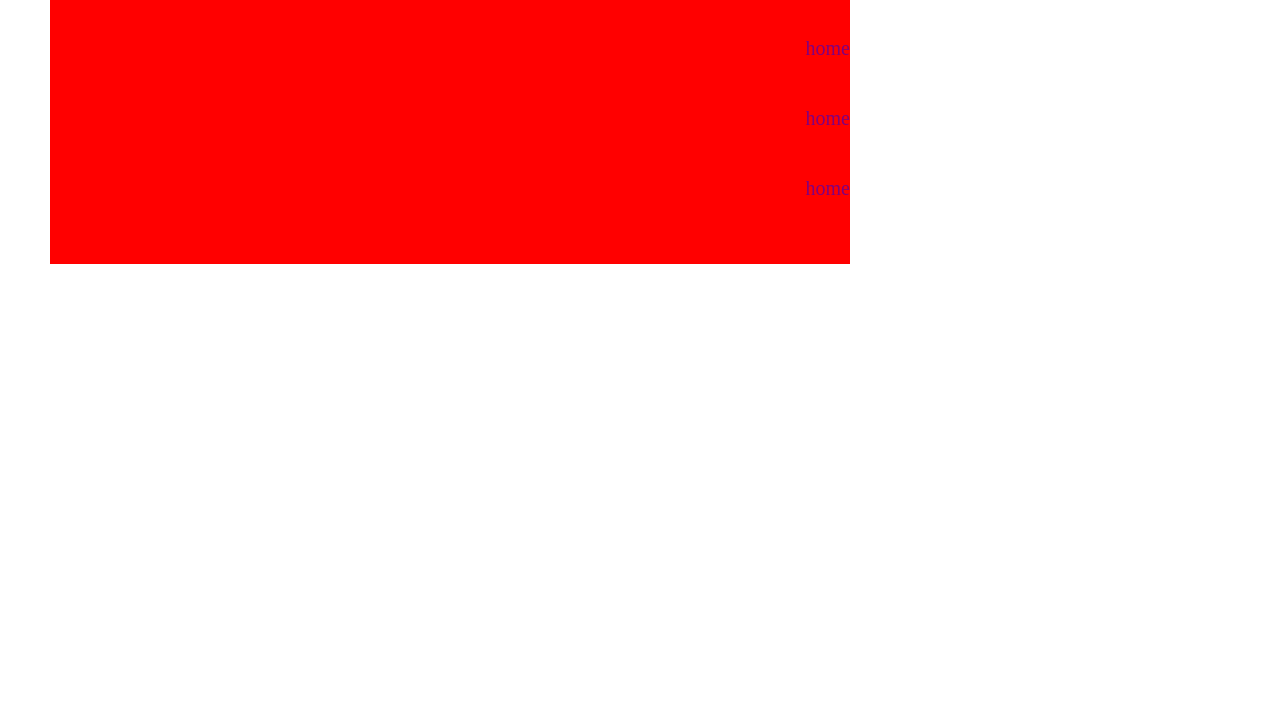
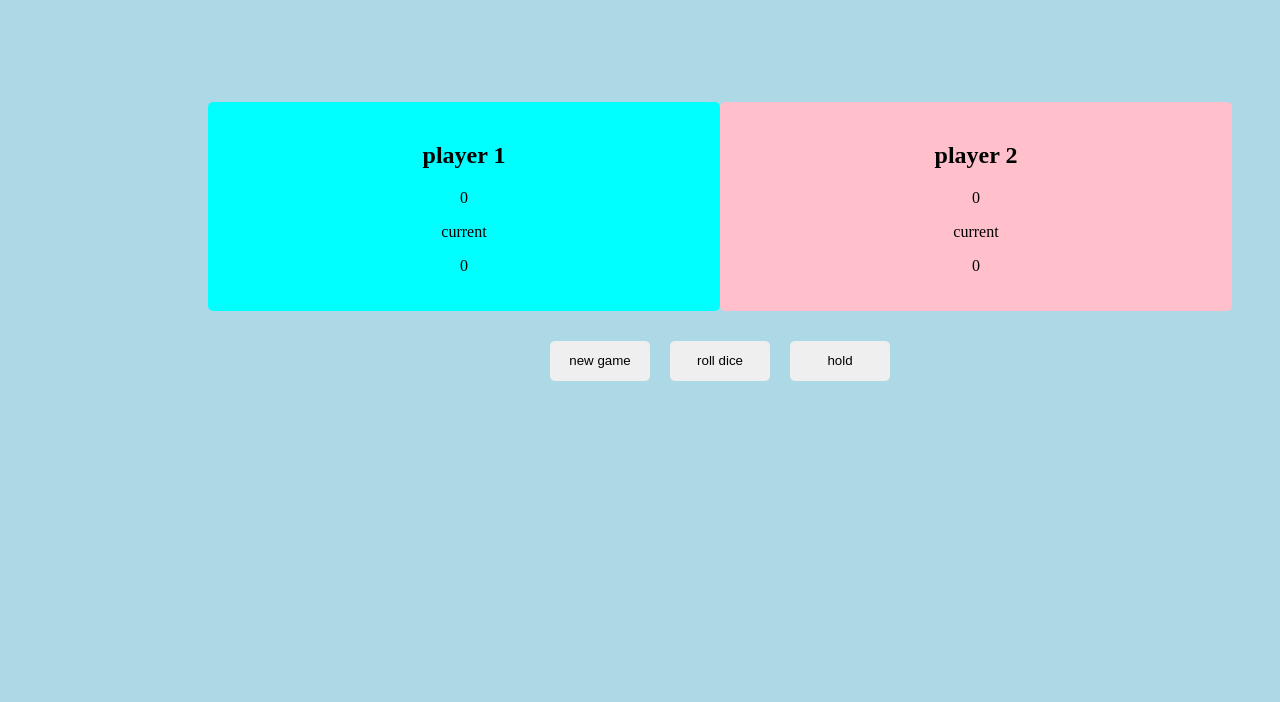
Before and after one commit to Natali-Labadze/dice-roll, a website: page index.html in a window 1280 px wide. Shown: the part 98-800 px from the top of the page. Drawn offline with Linux system fonts and the light colour scheme.

Commit message:
added new code in js,css,html  files

```diff
--- a/index.html
+++ b/index.html
@@ -5,28 +5,39 @@
     <meta charset="UTF-8">
     <meta http-equiv="X-UA-Compatible" content="IE=edge">
     <meta name="viewport" content="width=device-width, initial-scale=1.0">
-    <link rel="stylesheet" href="styles/style.css">
+    <link rel="stylesheet" href="main.css">
     <title>Document</title>
 </head>
 
 <body>
-    <header>
-        <div class="flex">
-            <a class="logo" href="#">logo</a>
-            <nav class="navbar">
-                <ul class="navbar_ul">
-                    <li class="navbar_li">
-                        <a href="#"></a>home</li>
-                    <li class="navbar_li">
-                        <a href="#"></a>home</li>
-                    <li class="navbar_li">
-                        <a href="#"></a>home</li>
-                    <li class="navbar_li">
-                        <a href="#"></a>home</li>
-                </ul>
-            </nav>
+    <main>
+        <div class="sections">
+            <section class="player player--0 player--active">
+                <h2 class="name" id="name--0">player 1</h2>
+                <p class="score" id="score--0">43</p>
+                <div class="current">
+                    <p class="current-label">current</p>
+                    <p class="current-score" id="current--0"> 0</p>
+                </div>
+            </section>
+            <section class="player player--1 ">
+                <h2 class="name" id="name--1">player 2</h2>
+                <p class="score" id="score--1">24</p>
+                <div class="current">
+                    <p class="current-label">current</p>
+                    <p class="current-score" id="current--1">0</p>
+                </div>
+            </section>
         </div>
-    </header>
+        <img src="/dice-1.png" alt="dice" class="dice" id="dice">
+        <div class="buttons_roll">
+            <button class="btn  btn--new">new game</button>
+            <button class="btn  btn--roll" id="btn--roll">roll dice</button>
+            <button class="btn  btn--hold">hold</button>
+        </div>
+    </main>
 </body>
+<script src="script.js">
+</script>
 
 </html>
--- /dev/null
+++ b/main.css
@@ -0,0 +1,65 @@
+body {
+    width: 100%;
+    height: 100%;
+    background-color: lightblue;
+}
+
+main {
+    margin: 200px;
+    width: 80%;
+    height: 70%;
+}
+
+.sections {
+    width: 100%;
+    display: flex;
+    align-items: center;
+    justify-content: center;
+}
+
+.player {
+    background-color: pink;
+    width: 50%;
+    height: 80%;
+    padding: 20px;
+    border-radius: 5px;
+    text-align: center;
+}
+
+.buttons_roll {
+    margin-top: 20px;
+    display: flex;
+    justify-content: center;
+}
+
+.dice {
+    width: 20%;
+    display: block;
+    margin-left: auto;
+    margin-right: auto;
+}
+
+.btn {
+    min-width: 100px;
+    min-height: 40px;
+    border: none;
+    margin: 10px;
+    border-radius: 5px;
+}
+
+.btn:hover {
+    color: white;
+    background-color: grey;
+}
+
+.hidden {
+    display: none;
+}
+
+.player--active {
+    background-color: aqua;
+}
+
+.player--winner {
+    background-color: blue;
+}
--- a/package.json
+++ b/package.json
@@ -20,5 +20,6 @@
     "gulp": "^4.0.2",
     "gulp-sass": "^4.1.0",
     "node-sass": "^5.0.0"
-  }
+  },
+  "dependencies": {}
 }
--- /dev/null
+++ b/script.js
@@ -0,0 +1,90 @@
+const player0El = document.querySelector('.player--0')
+const player1El = document.querySelector('.player--1')
+const score0El = document.getElementById('score--0')
+const score1El = document.getElementById('score--1')
+const current0El = document.getElementById('current--0')
+const current1El = document.getElementById('current--1')
+const diceEl = document.getElementById('dice')
+const btnNew = document.querySelector('.btn--new')
+const btnRoll = document.querySelector('.btn--roll')
+const btnHold = document.querySelector('.btn--hold')
+
+let scores, currentScore, activePlayer, playing
+
+const init = function() {
+    scores = [0, 0]
+    currentScore = 0
+    activePlayer = 0
+    playing = true
+
+    score0El.textContent = 0
+    score1El.textContent = 0
+    current0El.textContent = 0
+    current1El.textContent = 0
+
+    diceEl.classList.add('hidden')
+    player0El.classList.remove('player--winner')
+    player1El.classList.remove('player--winner')
+    player0El.classList.add('player--active')
+    player1El.classList.remove('player--active')
+}
+
+init()
+
+const switchPlayer = function() {
+    document.getElementById(`current--${activePlayer}`).textContent = 0
+    currentScore = 0
+    activePlayer = activePlayer === 0 ? 1 : 0
+    player0El.classList.toggle('player--active')
+    player1El.classList.toggle('player--active')
+}
+
+const dicex = function() {
+    if (playing) {
+
+
+        const dice = Math.trunc(Math.random() * 6) + 1
+        diceEl.classList.remove('hidden')
+        diceEl.src = `dice-${dice}.png`
+
+        if (dice !== 1) {
+            currentScore += dice
+
+            document.getElementById(`current--${activePlayer}`).textContent = currentScore
+
+
+        } else {
+            //switch next player
+
+            switchPlayer()
+        }
+    }
+
+}
+
+btnRoll.addEventListener('click', dicex)
+
+btnHold.addEventListener('click', function() {
+
+    //add current score to active player's score
+    scores[activePlayer] += currentScore
+        // this equals scores[1] = scores[1] + currentScore or scores[0] = scores[0] + currentScore
+    document.getElementById(`score--${activePlayer}`).textContent = scores[activePlayer]
+        // check if palyer's score is >=100
+    if (scores[activePlayer] >= 20) {
+        playing = false
+        diceEl.classList.add('hidden')
+
+        document.querySelector(`.player--${activePlayer}`).classList.add('player--winner')
+
+        document.querySelector(`.player--${activePlayer}`).classList.remove('player--active')
+
+    } else {
+        //switch to the next player
+        switchPlayer()
+
+    }
+
+})
+
+btnNew.addEventListener('click', init)
```
Also changed, not shown: dice-1.png (added), dice-2.png (added), dice-3.png (added), dice-4.png (added), dice-5.png (added), dice-6.png (added), 1 other file.
